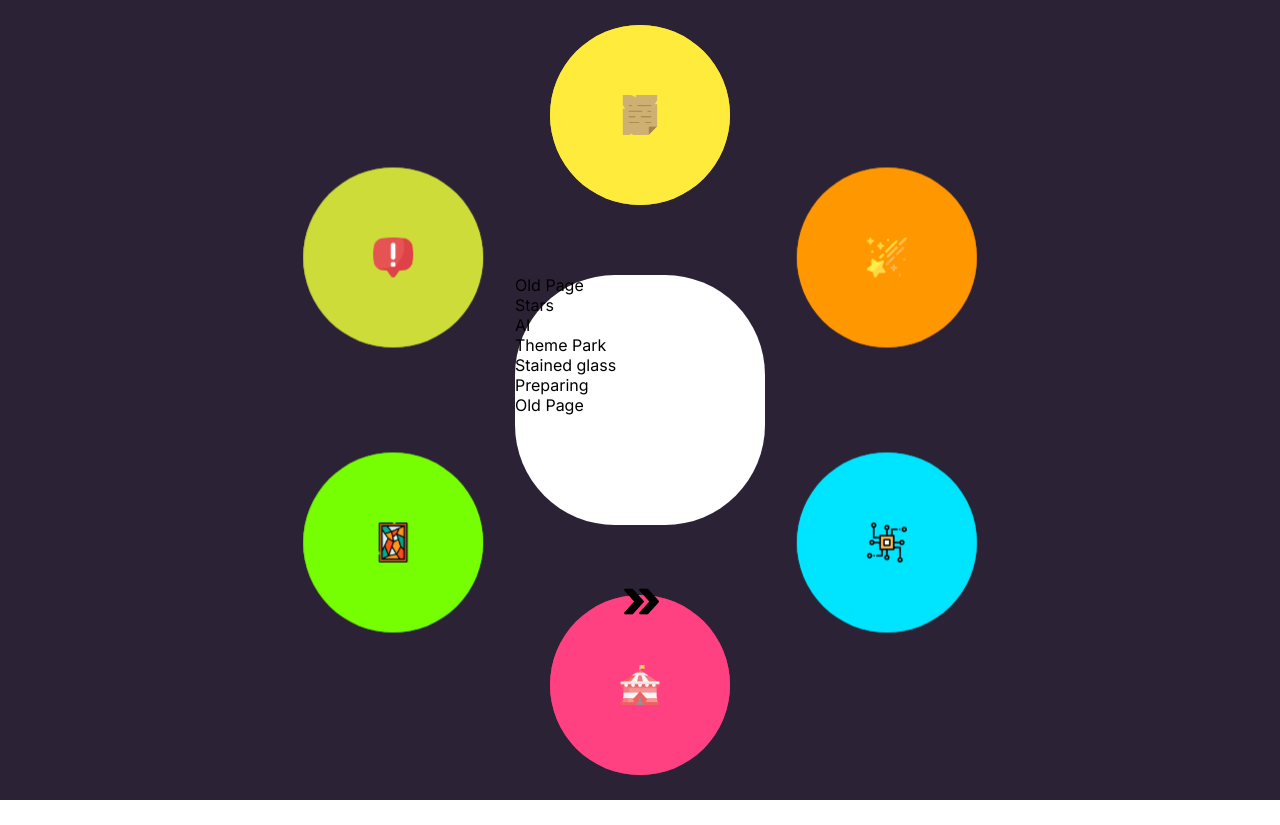
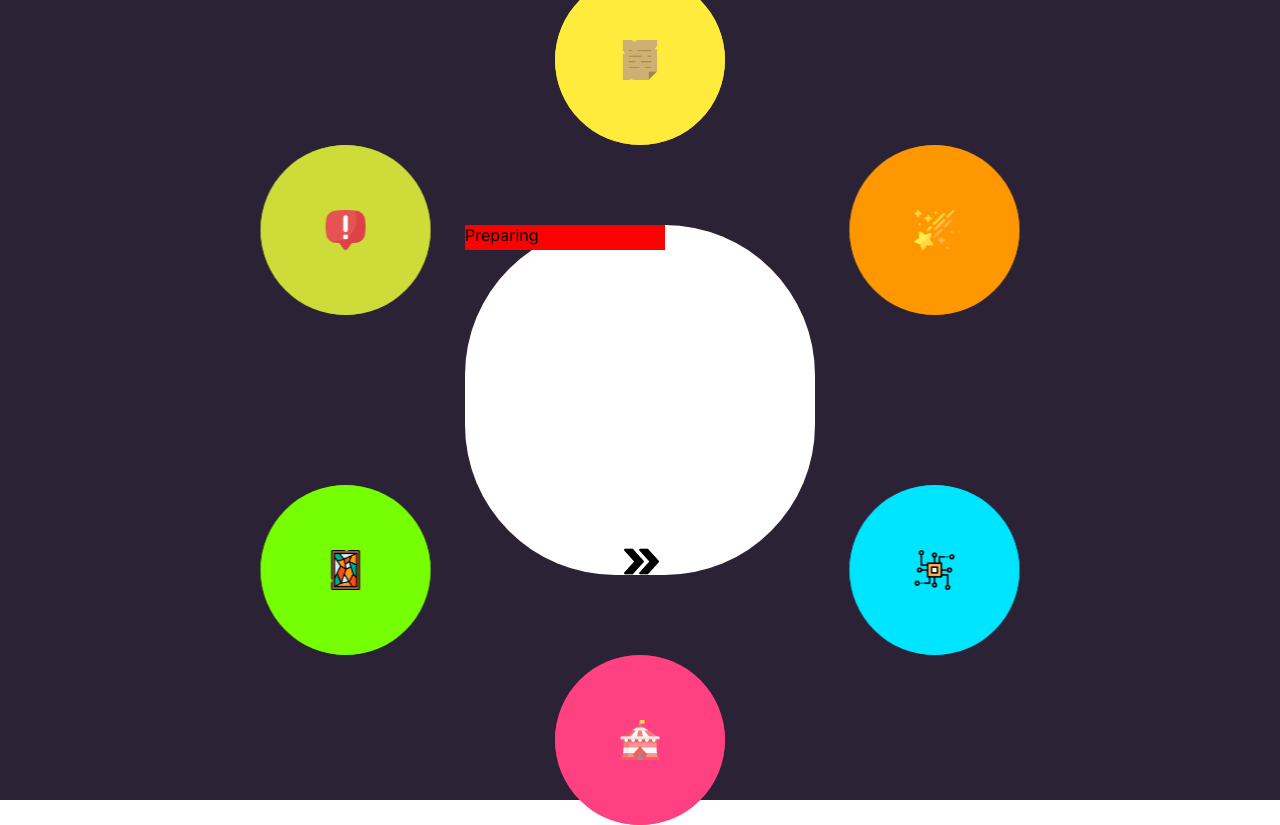
Before and after one commit to BadangGit/PPT-Project, a Vue app in the folder normal/: page / in a window 1280 px wide. Before the commit the page ends 800 px from the top, so only its background shows below. Built offline with nearby package versions, Linux system fonts and the light colour scheme.

Commit message:
change coins design

```diff
--- a/normal/src/components/buttons/projectCoin.vue
+++ b/normal/src/components/buttons/projectCoin.vue
@@ -57,7 +57,7 @@ let coinStyle = ref({
 
 .rotateBar {
   width: var(--coin-size);
-  height: 750px;
+  height: 850px;
 
   position: absolute;
 
--- a/normal/src/components/cards/itemsBoard.vue
+++ b/normal/src/components/cards/itemsBoard.vue
@@ -13,6 +13,8 @@ const props = defineProps({
 });
 
 const items = projectItems.slice(0, 6);
+
+console.log(props);
 </script>
 
 <template>
@@ -20,9 +22,24 @@ const items = projectItems.slice(0, 6);
     <div class="board" v-for="item in items" :key="item.num">
       {{ item.title }}
     </div>
-
-    {{ props.selectedItem.title }}
   </div>
 </template>
 
-<style></style>
+<style>
+.boardGrid {
+  height: 150px;
+  width: 200px;
+}
+
+.board {
+  height: 25px;
+  width: 200px;
+
+  background-color: red;
+
+  position: absolute;
+}
+
+.boardGrid:hover .board {
+}
+</style>
--- a/normal/src/components/cards/projectCoinMenu.vue
+++ b/normal/src/components/cards/projectCoinMenu.vue
@@ -35,7 +35,7 @@ function dispatchSelectedItem(num: number) {
 
 <style scoped>
 .coinMenu {
-  --coin-size: 180px;
+  --coin-size: 170px;
 }
 
 .coinMenu {
--- a/normal/src/components/cards/selectedMenu.vue
+++ b/normal/src/components/cards/selectedMenu.vue
@@ -29,10 +29,10 @@ const props = defineProps({
 }
 
 .selectedMenu {
-  width: 250px;
-  height: 250px;
+  width: 350px;
+  height: 350px;
 
-  border-radius: 100px;
+  border-radius: 150px;
 
   background-color: white;
 
```
